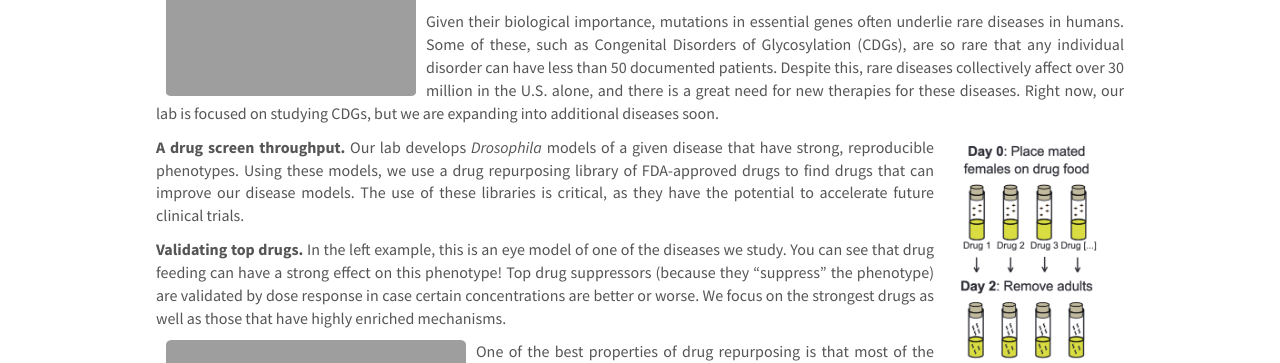
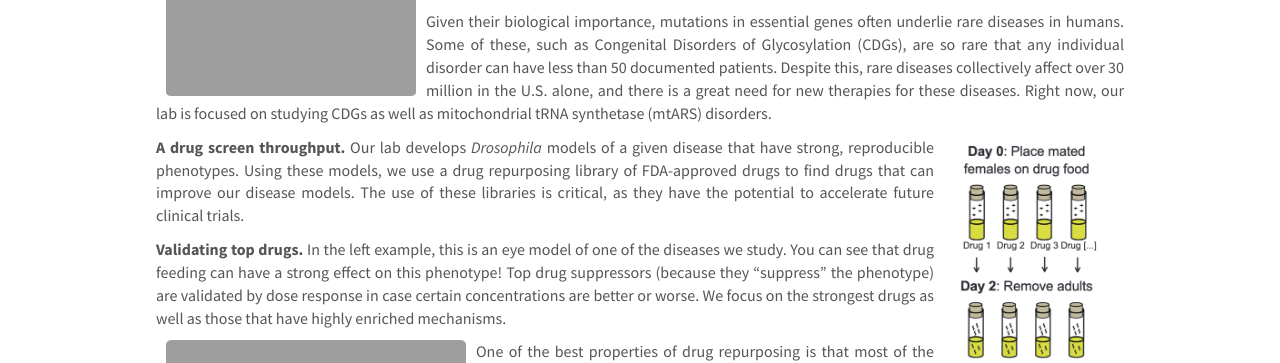
Before and after one commit to hansmdalton/hansmdalton.github.io, a Jekyll site: the page built from _pages/research.md, in a window 1280 px wide and 1397 px high. Shown: the part 240-603 px from the top of the window. Built offline with Jekyll 4.4.1, drawn with Linux system fonts in a browser that asks for light colours; nearby versions of some CDN libraries.

Commit message:
Update research.md to include mtARS disorders

```diff
--- a/_pages/research.md
+++ b/_pages/research.md
@@ -17,7 +17,7 @@ permalink: /research/
 Around <a href="https://pmc.ncbi.nlm.nih.gov/articles/PMC7779065/">1,500-2,000 genes (~10%)</a> are <strong>essential</strong> - necessary to live or for fitness. These represent a diverse set of biological functions, including metabolism, protein synthesis, transcription, the cytoskeleton, and more. Relative to their importance, there is still much unknown about these genes - including many that still have <a href="https://www.nature.com/articles/nrg.2017.75">no known function</a>!
 </p>
 <p align="justify">
-Given their biological importance, mutations in essential genes often underlie rare diseases in humans. Some of these, such as Congenital Disorders of Glycosylation (CDGs), are so rare that any individual disorder can have less than 50 documented patients. Despite this, rare diseases collectively affect over 30 million in the U.S. alone, and there is a great need for new therapies for these diseases. Right now, our lab is focused on studying CDGs, but we are expanding into additional diseases soon.
+Given their biological importance, mutations in essential genes often underlie rare diseases in humans. Some of these, such as Congenital Disorders of Glycosylation (CDGs), are so rare that any individual disorder can have less than 50 documented patients. Despite this, rare diseases collectively affect over 30 million in the U.S. alone, and there is a great need for new therapies for these diseases. Right now, our lab is focused on studying CDGs as well as mitochondrial tRNA synthetase (mtARS) disorders.
 </p>
 
 
```
